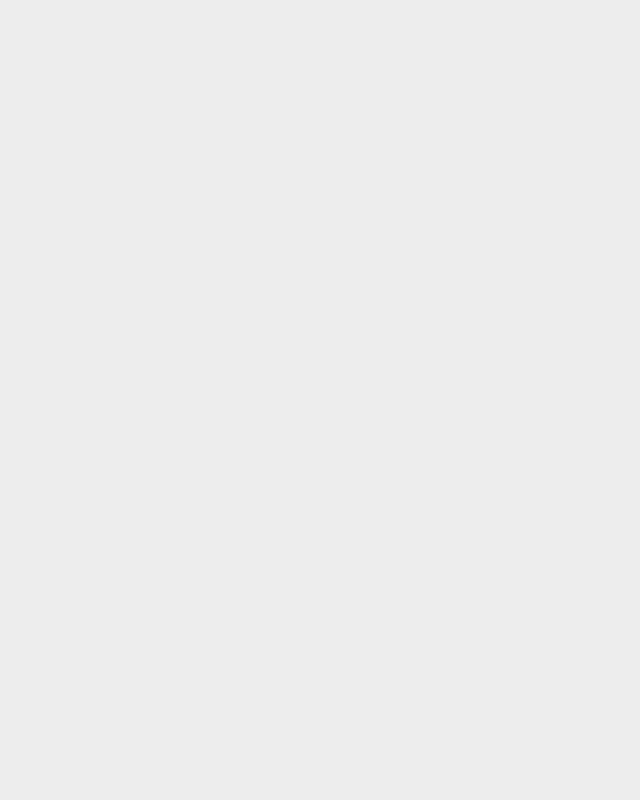
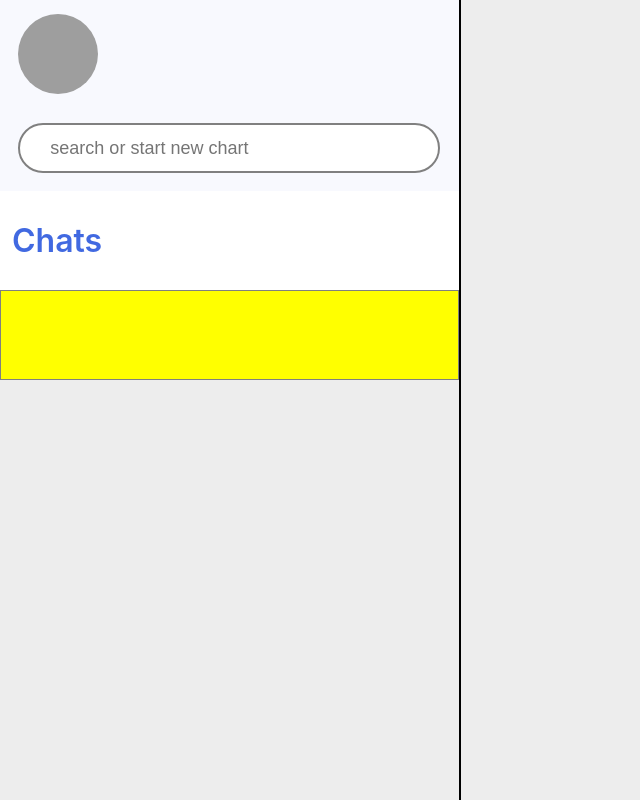
Before and after one commit to Vasyl-Hnatyshyn/Messanger, a React (Create React App) app: page / in a window 1280 px wide. Shown: the whole page, without its empty margins (0-640 px from the left). Built offline with nearby package versions, Linux system fonts and the light colour scheme; grey boxes are pictures that could not be loaded.

Commit message:
developed part of componennt ContactList

```diff
--- a/src/App.css
+++ b/src/App.css
@@ -1,3 +1,7 @@
+
+*{
+  box-sizing: border-box;
+}
 .App {
   max-width: 1920px;
   margin: 0 auto;
@@ -8,3 +12,24 @@
   padding: 0;
 
 }
+
+ /*logo block*/
+
+
+.logo {
+  overflow: hidden;
+  border-radius: 50%;
+  width: 80px;
+  height: 80px;
+
+}
+
+.logo img {
+  width: 100%;
+  height: 100%;
+}
+.checked-icon {
+  position: absolute;
+  right: 0;
+  bottom: 0;
+}
--- a/src/App.js
+++ b/src/App.js
@@ -1,7 +1,7 @@
 import React from 'react';
 import './App.css';
-import ContactList from './components/ContactList';
-import Messages from './components/Messages';
+import ContactList from './components/contact-list/ContactList';
+import Messages from './components/messages/Messages';
 
 
 
@@ -10,9 +10,9 @@ class App extends React.Component {
     render (){
         return (
             <div className="App">
+                <Messages/>
+                <ContactList/>
 
-                <ContactList/>
-                <Messages/>
             </div>
     )
 
--- a/src/components/ContactList.js
+++ /dev/null
@@ -1,22 +0,0 @@
-import React from 'react';
-import Search from './Search';
-
-
-
-class ContactList extends React.Component {
-
-    render (){
-        return (
-            <div >
-                <Search/>
-            </div>
-    )
-
-
-    }
-
-
-
-    }
-
-    export default ContactList;
--- a/src/components/Messages.js
+++ /dev/null
@@ -1,21 +0,0 @@
-import React from 'react';
-
-
-
-class Messages extends React.Component {
-
-    render (){
-        return (
-            <div >
-
-            </div>
-        )
-
-
-    }
-
-
-
-}
-
-export default Messages;
--- /dev/null
+++ b/src/components/contact-list/ContactList.css
@@ -0,0 +1,44 @@
+.contact-block{
+    width: 36%;
+    border-right: 2px solid black;
+    height: 100vh;
+}
+
+                  /*search block*/
+.search-block {
+    padding:3% 4%;
+     background-color: #f8f9fe;
+
+}
+
+#contact-search {
+    min-height: 50px;
+    padding:10px 25px ;
+    margin: 7% auto 1% auto;
+    border-radius: 30px;
+    width: 100%;
+    font-size: 18px;
+    border: 2px solid grey;
+
+
+}
+
+                 /*contact-list block*/
+.contact-list p{
+font-size: 32px;
+font-weight: 600;
+color:royalblue;
+padding: 30px 12px;
+margin: 0;
+background-color: white;
+}
+
+
+.contact-profile{
+    height: 90px;
+    width: 100%;
+    background-color: yellow;
+    border:1px solid grey;
+    overflow: hidden;
+
+}
--- /dev/null
+++ b/src/components/contact-list/ContactList.js
@@ -0,0 +1,66 @@
+import React from 'react';
+import './ContactList.css'
+
+
+
+
+class ContactList extends React.Component {
+
+    render (){
+        return (
+            <div  className="contact-block">
+                <div className="search-block">
+                    <div className="logo">
+                        <img src="https://encrypted-tbn0.gstatic.com/images?q=tbn%3AANd9GcSin-Oq8qcKN7sGLnEkgUpWQWUgCyQmK1Y7HHY5R6Lt-N-PQ-ZO&usqp=CAU" alt=""/>
+                        <span className="checked-icon" > </span>
+                    </div>
+                    <label htmlFor="contact-search"> </label>
+                    <input type="text"
+                       id="contact-search"
+                       placeholder= " search or start new chart"
+
+                    />
+
+
+
+                </div>
+
+                <div className="contact-list">
+                    <p>Chats</p>
+
+                    <div className="list">
+                        <div className="contact-profile">
+
+
+                        </div>
+
+
+
+
+
+                    </div>
+
+
+
+
+
+
+
+
+                </div>
+
+
+
+
+
+            </div>
+    )
+
+
+    }
+
+
+
+    }
+
+    export default ContactList;
```
Also changed, not shown: src/components/messages/Messages.js (renamed from src/components/Search.js, +3 -4 lines), public/img/def-avatar.jpg (added), src/components/messages/Messages.css (added).
